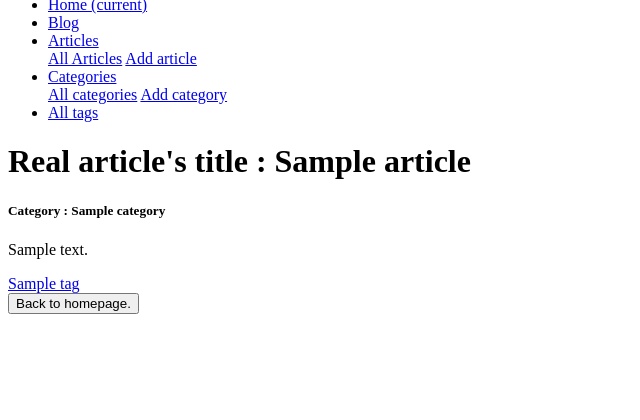
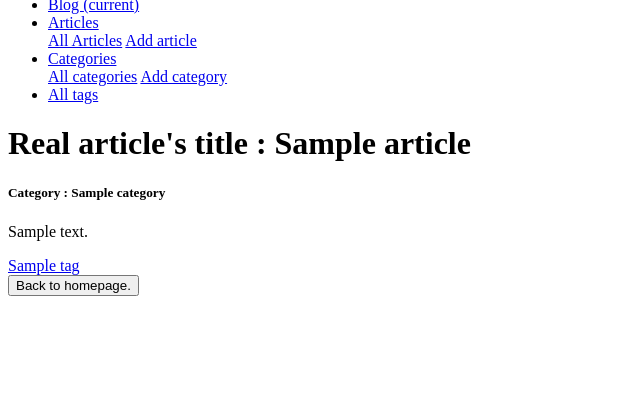
Before and after one commit to Nawalsubject/quest_symfony_2, a Symfony app: template blog/templates/blog/show.html.twig in a window 1280 px wide. Shown: the part 332-752 px from the top of the page, without its empty margins (0-640 px from the left). Run offline with Twig, Linux system fonts and the light colour scheme; the template is opened without the code that fills it: most values are stand-ins (such as "Sample title", 1, 10 or a date in 2020); some libraries are stand-ins or nearby versions.

Commit message:
Suppression d'un onglet dans la navbar

```diff
--- a/blog/templates/_navbar.html.twig
+++ b/blog/templates/_navbar.html.twig
@@ -6,11 +6,7 @@
     <div class="collapse navbar-collapse" id="navbarNav">
         <ul class="navbar-nav mx-auto pr-5">
             <li class="nav-item active">
-                <a class="nav-link" href="{{ path('app_index') }}">Home <span class="sr-only">(current)</span></a>
-            </li>
-
-            <li class="nav-item">
-                <a class="nav-link" href="{{ path('blog_index') }}">Blog</a>
+                <a class="nav-link" href="{{ path('blog_index') }}">Blog <span class="sr-only">(current)</span></a>
             </li>
 
             <li class="nav-item dropdown">
```
